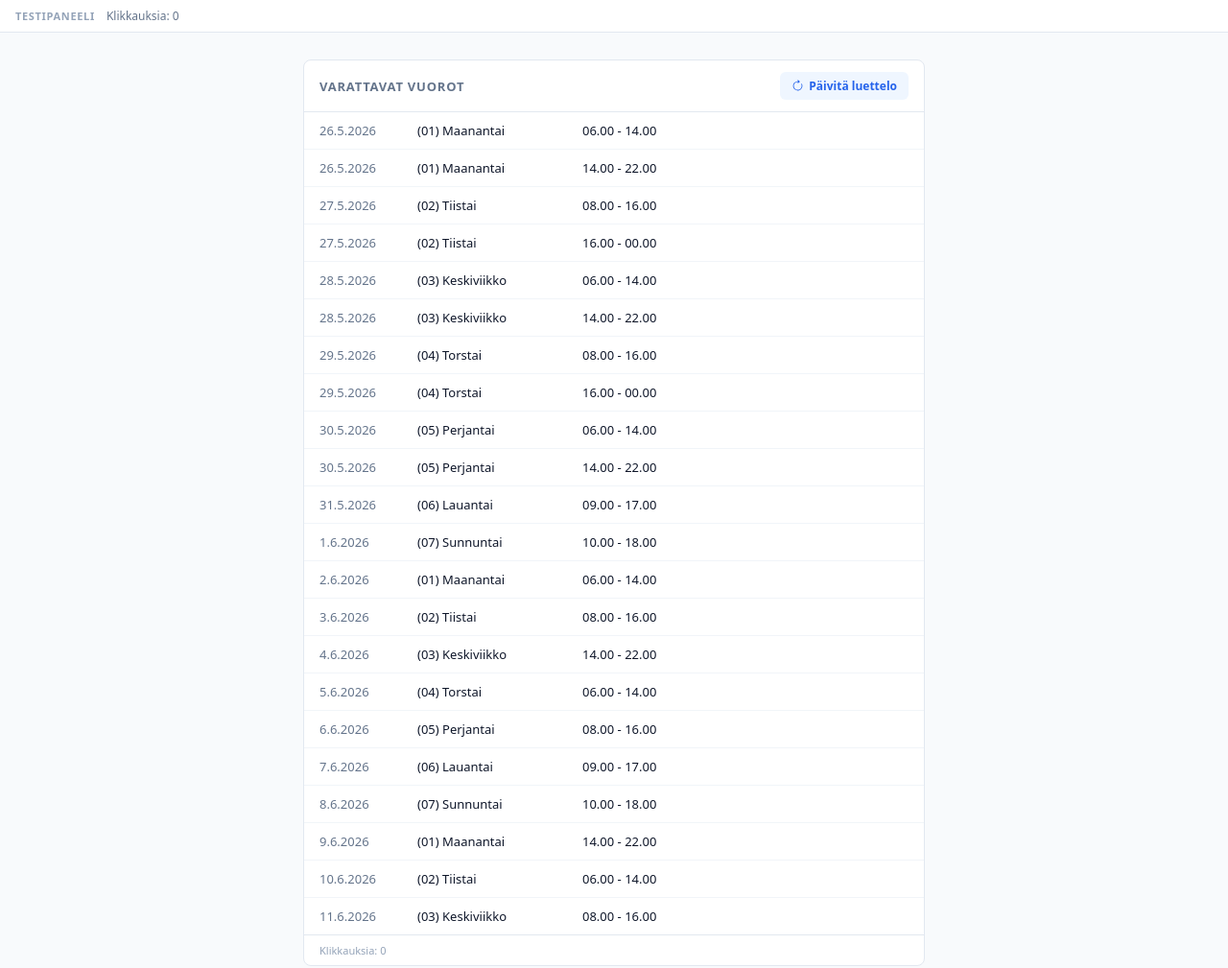
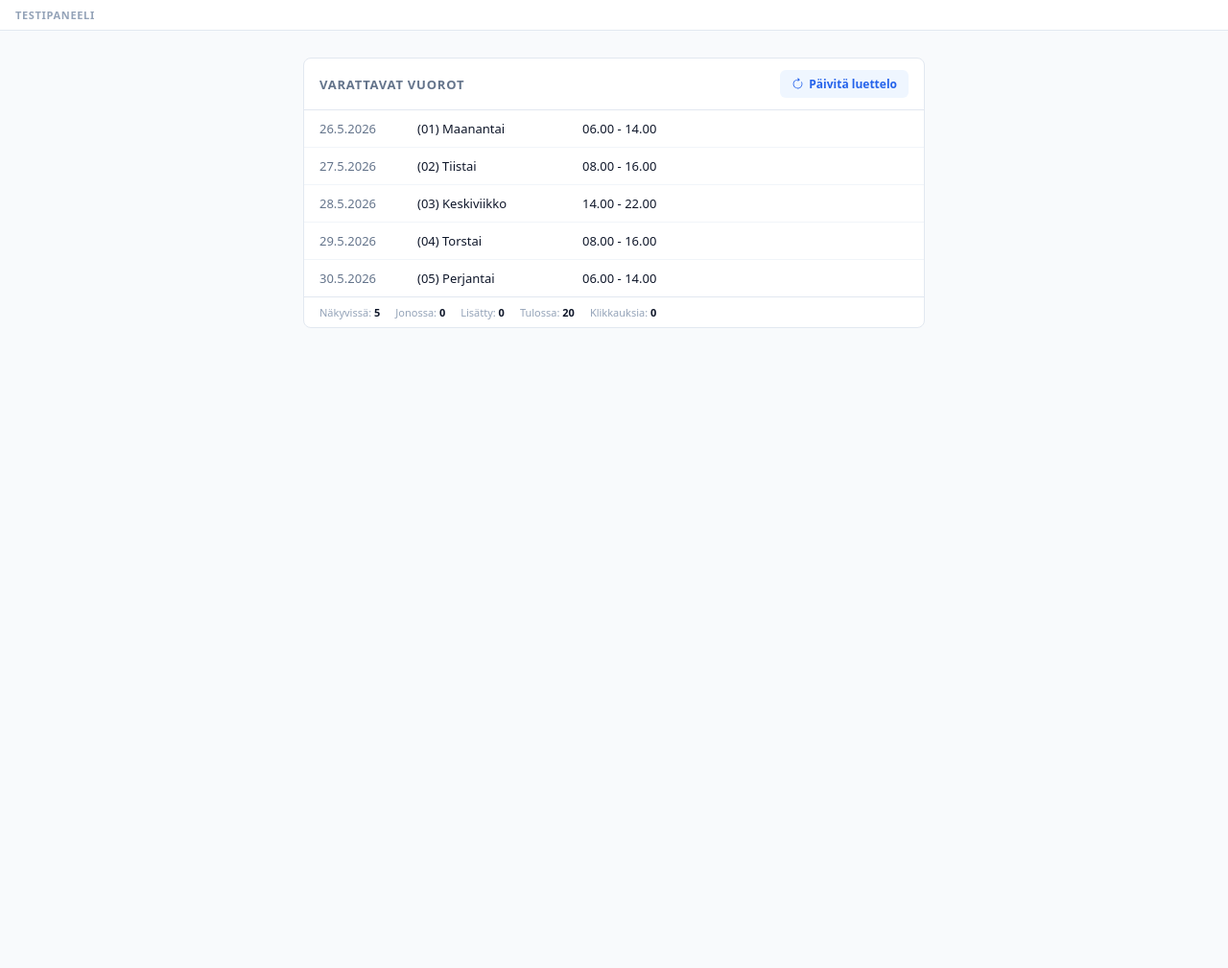
Before and after one commit to cniska/vuoropaivittaja, a browser extension: page test-page/index.html in a window 1280 px wide. Shown: the whole page at 96% size. After the commit the page ends 800 px from the top, so only its background shows below. Drawn offline with Linux system fonts and the light colour scheme.

Commit message:
feat: add stat footer to test page, slim initial list, sparser arrivals
Footer now shows: Näkyvissä / Jonossa (highlighted when > 0) /
Lisätty / Tulossa / Klikkauksia — all updated live. Initial list
starts with 5 slots instead of 22. Arrival pattern changed to 1-in-4
ticks so the list grows more slowly and realistically.

```diff
--- a/test-page/index.html
+++ b/test-page/index.html
@@ -137,14 +137,17 @@
         padding: 8px 16px;
         font-size: 11px;
         color: #94a3b8;
+        display: flex;
+        gap: 16px;
       }
+
+      .stat-value { font-weight: 700; color: #0f172a; }
+      .stat-value[data-highlight] { color: #15803d; }
     </style>
   </head>
   <body>
     <div class="toolbar">
       <strong>Testipaneeli</strong>
-      <span id="click-log">Klikkauksia: 0</span>
-      <span id="state-label"></span>
     </div>
 
     <div class="page">
@@ -168,21 +171,30 @@
           <!-- rendered by JS -->
         </div>
 
-        <div class="card-footer" id="click-log-footer">Klikkauksia: 0</div>
+        <div class="card-footer">
+          <span>Näkyvissä: <span class="stat-value" id="stat-visible">0</span></span>
+          <span>Jonossa: <span class="stat-value" id="stat-queued">0</span></span>
+          <span>Lisätty: <span class="stat-value" id="stat-added">0</span></span>
+          <span>Tulossa: <span class="stat-value" id="stat-remaining">0</span></span>
+          <span>Klikkauksia: <span class="stat-value" id="stat-clicks">0</span></span>
+        </div>
       </div>
     </div>
 
     <script>
       const INITIAL_SLOTS = [
         { date: "26.5.2026", weekday: "(01) Maanantai", shift: "06.00 - 14.00" },
+        { date: "27.5.2026", weekday: "(02) Tiistai",   shift: "08.00 - 16.00" },
+        { date: "28.5.2026", weekday: "(03) Keskiviikko", shift: "14.00 - 22.00" },
+        { date: "29.5.2026", weekday: "(04) Torstai",   shift: "08.00 - 16.00" },
+        { date: "30.5.2026", weekday: "(05) Perjantai", shift: "06.00 - 14.00" },
+      ];
+
+      const UPCOMING_SLOTS = [
         { date: "26.5.2026", weekday: "(01) Maanantai", shift: "14.00 - 22.00" },
-        { date: "27.5.2026", weekday: "(02) Tiistai",   shift: "08.00 - 16.00" },
         { date: "27.5.2026", weekday: "(02) Tiistai",   shift: "16.00 - 00.00" },
         { date: "28.5.2026", weekday: "(03) Keskiviikko", shift: "06.00 - 14.00" },
-        { date: "28.5.2026", weekday: "(03) Keskiviikko", shift: "14.00 - 22.00" },
-        { date: "29.5.2026", weekday: "(04) Torstai",   shift: "08.00 - 16.00" },
         { date: "29.5.2026", weekday: "(04) Torstai",   shift: "16.00 - 00.00" },
-        { date: "30.5.2026", weekday: "(05) Perjantai", shift: "06.00 - 14.00" },
         { date: "30.5.2026", weekday: "(05) Perjantai", shift: "14.00 - 22.00" },
         { date: "31.5.2026", weekday: "(06) Lauantai",  shift: "09.00 - 17.00" },
         { date: "1.6.2026",  weekday: "(07) Sunnuntai", shift: "10.00 - 18.00" },
@@ -196,23 +208,19 @@
         { date: "9.6.2026",  weekday: "(01) Maanantai", shift: "14.00 - 22.00" },
         { date: "10.6.2026", weekday: "(02) Tiistai",   shift: "06.00 - 14.00" },
         { date: "11.6.2026", weekday: "(03) Keskiviikko", shift: "08.00 - 16.00" },
+        { date: "12.6.2026", weekday: "(04) Torstai",   shift: "06.00 - 14.00" },
+        { date: "13.6.2026", weekday: "(05) Perjantai", shift: "08.00 - 16.00" },
+        { date: "14.6.2026", weekday: "(06) Lauantai",  shift: "09.00 - 17.00" },
       ];
 
-      const UPCOMING_SLOTS = [
-        { date: "12.6.2026", weekday: "(04) Torstai",   shift: "06.00 - 14.00" },
-        { date: "12.6.2026", weekday: "(04) Torstai",   shift: "14.00 - 22.00" },
-        { date: "13.6.2026", weekday: "(05) Perjantai", shift: "08.00 - 16.00" },
-        { date: "14.6.2026", weekday: "(06) Lauantai",  shift: "09.00 - 17.00" },
-        { date: "15.6.2026", weekday: "(07) Sunnuntai", shift: "10.00 - 18.00" },
-        { date: "16.6.2026", weekday: "(01) Maanantai", shift: "14.00 - 22.00" },
-      ];
-
-      const ARRIVAL_PATTERN = [true, false, true, false, true, false];
+      // 1 in 4 ticks produces a new slot
+      const ARRIVAL_PATTERN = [true, false, false, false];
 
       const visibleSlots = INITIAL_SLOTS.map((s) => ({ ...s }));
       const pendingSlots = [];
       let arrivalIndex = 0;
       let clickCount = 0;
+      let addedCount = 0;
 
       function renderSlots() {
         const list = document.querySelector('[role="list"]');
@@ -229,17 +237,17 @@
             </div>`
           )
           .join("");
-        updateStatus();
       }
 
-      function updateStatus(msg = "") {
-        document.getElementById("state-label").textContent =
-          pendingSlots.length > 0
-            ? `Uusia vuoroja odottaa: ${pendingSlots.length}`
-            : msg || "";
-        const log = `Klikkauksia: ${clickCount}`;
-        document.getElementById("click-log").textContent = log;
-        document.getElementById("click-log-footer").textContent = log;
+      function updateStatus() {
+        const queued = pendingSlots.length;
+        document.getElementById("stat-visible").textContent = visibleSlots.length;
+        const queuedEl = document.getElementById("stat-queued");
+        queuedEl.textContent = queued;
+        queuedEl.toggleAttribute("data-highlight", queued > 0);
+        document.getElementById("stat-added").textContent = addedCount;
+        document.getElementById("stat-remaining").textContent = UPCOMING_SLOTS.length;
+        document.getElementById("stat-clicks").textContent = clickCount;
       }
 
       function queueIncomingSlot() {
@@ -257,6 +265,7 @@
       function handleRefresh() {
         clickCount++;
         if (pendingSlots.length > 0) {
+          addedCount += pendingSlots.length;
           visibleSlots.unshift(...pendingSlots);
           pendingSlots.length = 0;
         }
```
